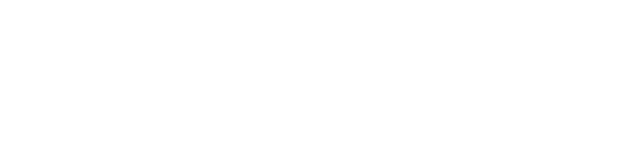
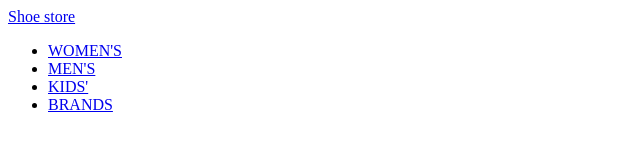
Before and after one commit to vladimirm85/SHOE-STORE, a plain HTML site: page index.html in a window 1280 px wide. Shown: the whole page, without its empty margins (0-640 px from the left). Drawn offline with Linux system fonts and the light colour scheme.

Commit message:
header navigation added

```diff
--- a/index.html
+++ b/index.html
@@ -9,6 +9,29 @@
 
 <body>
     <header class="header">
+        <div>
+            <div>
+                <a href="index.html">
+                    Shoe store
+                </a>
+            </div>
+        </div>
+        <nav>
+            <ul>
+                <li>
+                    <a href="womens.html">WOMEN'S</a>
+                </li>
+                <li>
+                    <a href="mens.html">MEN'S</a>
+                </li>
+                <li>
+                    <a href="kids.html">KIDS'</a>
+                </li>
+                <li>
+                    <a href="brands.html">BRANDS</a>
+                </li>
+            </ul>
+        </nav>
     </header>
     <main>
     </main>
```
